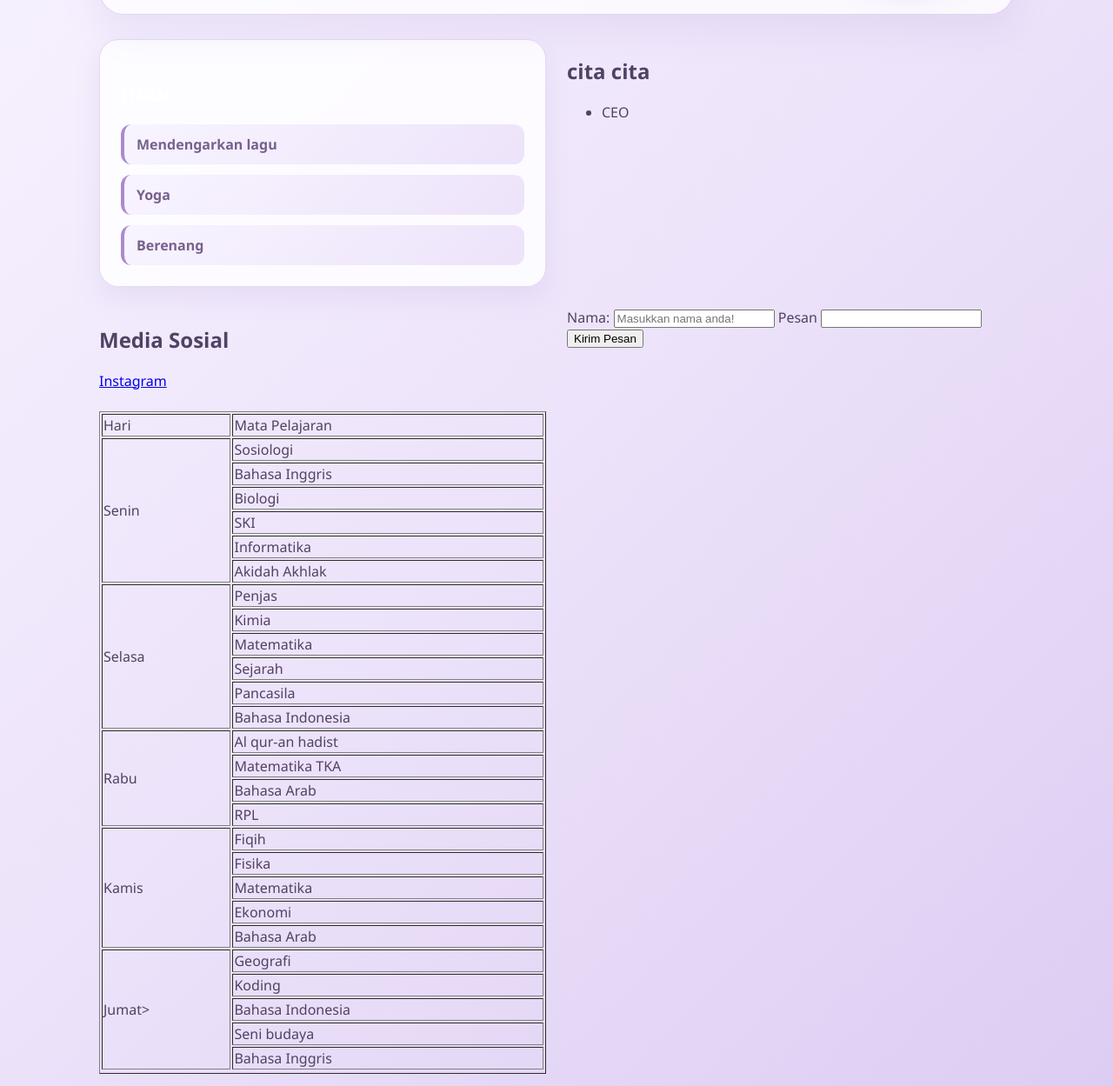
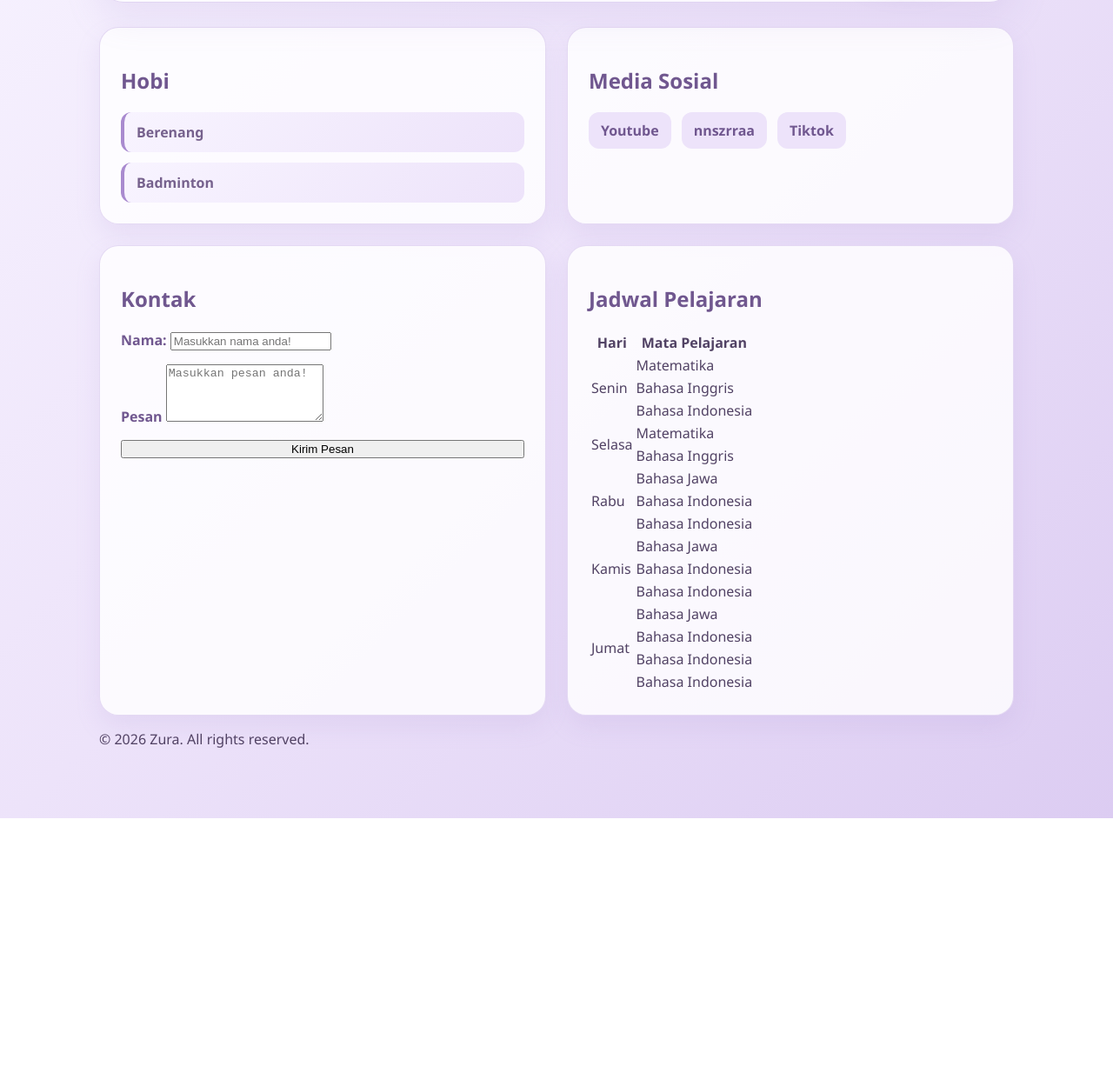
Before and after one commit to naszuraulya-jpg/PROFILE, a plain HTML site: page index.html in a window 1280 px wide. Shown: the part 307-1556 px from the top of the page at 87% size. After the commit the page ends 1248 px from the top, so only its background shows below. Drawn offline with Linux system fonts and the light colour scheme.

Commit message:
Update index.html

```diff
--- a/index.html
+++ b/index.html
@@ -2,155 +2,123 @@
 <html lang="en">
   <head>
     <meta charset="UTF-8" />
-    <meta name="viewport" content="width=device-width, initial-scale=1.0">
-    <title>Profil saya</title>
-    <link rel="stylesheet" href="style.css"/>
+    <meta name="viewport" content="width=device-width, initial-scale=1.0" />
+    <title>Web Profile</title>
+    <link rel="stylesheet" href="style.css" />
   </head>
 
-<body>
-    <div class="page">
+  <body class="page">
     <header class="hero">
       <div class="profile-content">
-                <span class="badge" style="color:rgb(238, 228, 228)">Web Profile</span>
-                <h1 id="text1" class="judul judul-besar" style="color:rgb(0, 0, 0)">Ulya Naszura</h1>
-                <p id="text2" style="color: rgb(224, 155, 155)">Saya seorang siswi MAN 3 Tulungagung yang sedang
-                    belajar Rekayasa Perangkat Lunak(RPL)</p>
+        <span class="badge">Web Profile</span>
+        <h1 id="text1" class="judul judul-besar">Deni S</h1>
+        <p id="text2" class="judul">
+          Saya seorang siswa MAN 3 Tulungagung yang sedang belajar Rekayasa
+          Perangkat Lunak (RPL)
         </p>
       </div>
-            <img class="profile-photo" src="jihoon ku.png" alt="photo profile" height="200x">
+      <img class="profile-photo" src="profile.jpeg" alt="photo profile" />
     </header>
 
     <main class="content-grid">
       <section class="card">
-        <h2 style="color:rgb(255, 255, 255)">Hobi</h2>
+        <h2>Hobi</h2>
         <ul class="hobby-list">
-            <li>Mendengarkan lagu</li>
-            <li>Yoga</li>
           <li>Berenang</li>
+          <li>Badminton</li>
         </ul>
       </section>
 
-    <section>
-        <h2>cita cita</h2>
-        <ul>
-            <li>CEO</li>
-        </ul>
+      <section class="card">
+        <h2>Media Sosial</h2>
+        <div class="social-links">
+          <a href="#"> Youtube </a>
+          <a href="#">nnszrraa</a>
+          <a href="#">Tiktok</a>
+        </div>
       </section>
-    <section>
-        <h2>Media Sosial</h2>
-        <a href="naszraaaa">Instagram</a>
+
+      <section class="card form-card">
+        <h2>Kontak</h2>
+        <form>
+          <div class="field-group">
+            <label>Nama:</label>
+            <input type="text" placeholder="Masukkan nama anda!" />
+          </div>
+          <div class="field-group">
+            <label>Pesan</label>
+            <textarea rows="4" placeholder="Masukkan pesan anda!"></textarea>
+          </div>
+          <button type="submit">Kirim Pesan</button>
+        </form>
       </section>
-    <!--Form Kontak-->
-    <section>
-        <Form>
-            <label>Nama:</label>
-            <input type="text" placeholder="Masukkan nama anda!">
 
-            <label>Pesan</label>
-            <input type="text" aria-placeholder="Masukkan pesan anda!">
-
-            <button type="submit">Kirim Pesan</button>
-        </Form>
-    </section>
-    <!-- Jadwal Pelajaran -->
-    <table border="1">
+      <section class="card schedule-card">
+        <h2>Jadwal Pelajaran</h2>
+        <table>
           <thead>
             <tr>
-                <td>Hari</td>
-                <td>Mata Pelajaran</td>
+              <th>Hari</th>
+              <th>Mata Pelajaran</th>
             </tr>
           </thead>
-
-        <body>
+          <tbody>
             <tr>
-                <td rowspan="6">Senin</td>
-                <td>Sosiologi</td>
+              <td rowspan="3">Senin</td>
+              <td>Matematika</td>
             </tr>
             <tr>
               <td>Bahasa Inggris</td>
             </tr>
             <tr>
-                <td>Biologi</td>
+              <td>Bahasa Indonesia</td>
             </tr>
             <tr>
-                <td>SKI</td>
-            </tr>
-            <tr>
-                <td>Informatika</td>
-            </tr>
-            <tr>
-                <td>Akidah Akhlak</td>
-            </tr>
-            <tr>
-                <td rowspan="6">Selasa</td>
-                <td>Penjas</td>
-            </tr>
-            <tr>
-                <td>Kimia</td>
-            </tr>
-            <tr>
+              <td rowspan="2">Selasa</td>
               <td>Matematika</td>
             </tr>
             <tr>
-                <td>Sejarah</td>
+              <td>Bahasa Inggris</td>
             </tr>
             <tr>
-                <td>Pancasila</td>
+              <td rowspan="3">Rabu</td>
+              <td>Bahasa Jawa</td>
             </tr>
             <tr>
               <td>Bahasa Indonesia</td>
             </tr>
             <tr>
-                <td rowspan="4">Rabu</td>
-                <td>Al qur-an hadist</td>
-            </tr>
-
-            <tr>
-                <td>Matematika TKA</td>
+              <td>Bahasa Indonesia</td>
             </tr>
             <tr>
-                <td>Bahasa Arab</td>
-            </tr>
-            <tr>
-                <td>RPL</td>
-            </tr>
-            <tr>
-                <td rowspan="5">Kamis</td>
-                <td>Fiqih</td>
-            </tr>
-            <tr>
-                <td>Fisika</td>
-            </tr>
-            <tr>
-                <td>Matematika</td>
-            </tr>
-            <tr>
-                <td>Ekonomi</td>
-            </tr>
-            <tr>
-                <td>Bahasa Arab</td>
-            </tr>
-            <tr>
-                <td rowspan="5">Jumat></td>
-                <td>Geografi</td>
-            </tr>
-            <tr>
-                <td>Koding</td>
+              <td rowspan="3">Kamis</td>
+              <td>Bahasa Jawa</td>
             </tr>
             <tr>
               <td>Bahasa Indonesia</td>
             </tr>
             <tr>
-                <td>Seni budaya</td>
+              <td>Bahasa Indonesia</td>
             </tr>
             <tr>
-                <td>Bahasa Inggris</td>
+              <td rowspan="4">Jumat</td>
+              <td>Bahasa Jawa</td>
             </tr>
-        </body>
-        <tfoot>
             <tr>
+              <td>Bahasa Indonesia</td>
             </tr>
-        </tfoot>
+            <tr>
+              <td>Bahasa Indonesia</td>
+            </tr>
+            <tr>
+              <td>Bahasa Indonesia</td>
+            </tr>
+          </tbody>
         </table>
+      </section>
+    </main>
+    <footer class="footer">
+      <p>&copy; 2026 Zura. All rights reserved.</p>
+    </footer>
   </body>
 </html>
```
Lines whose indentation alone changed are shown as unchanged.
